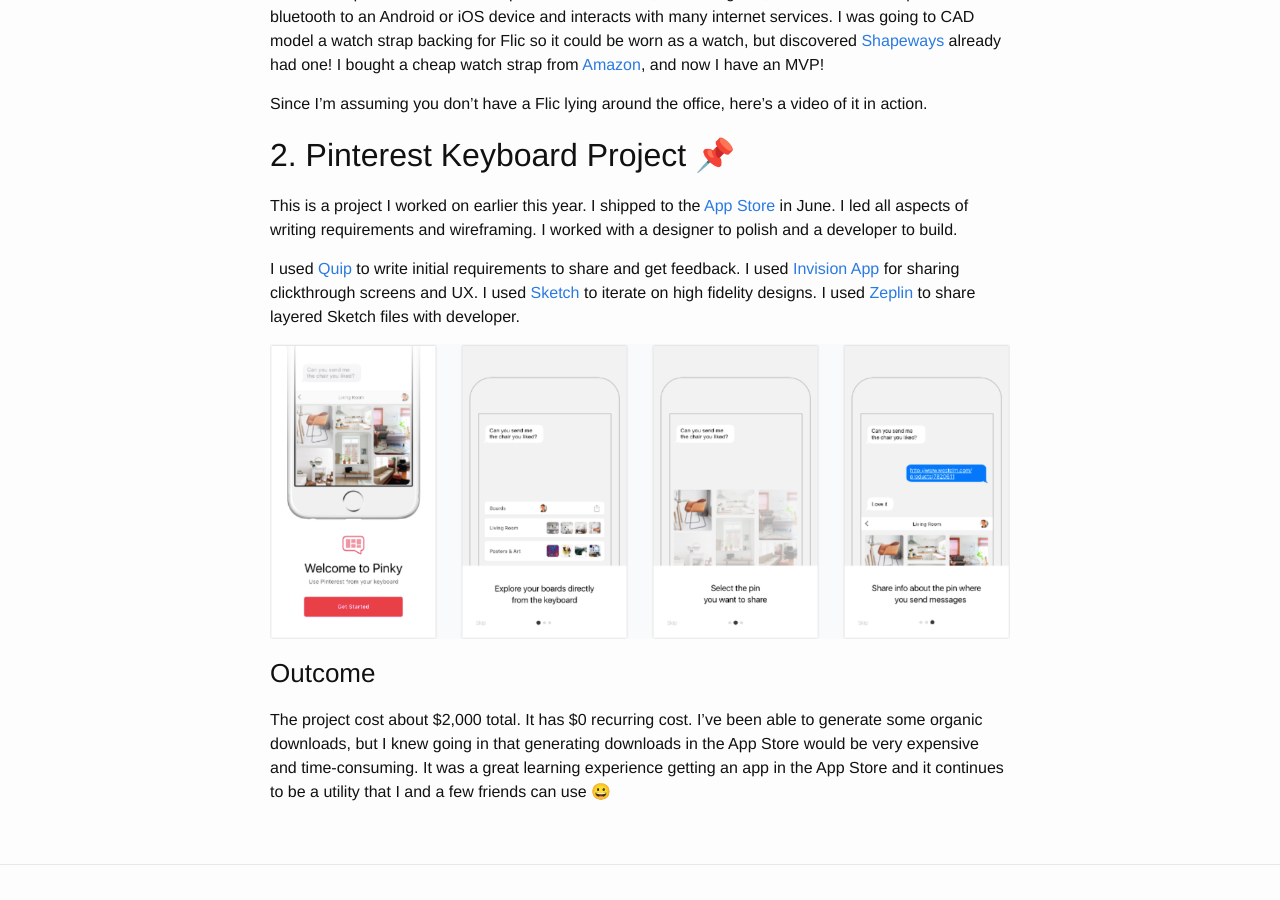
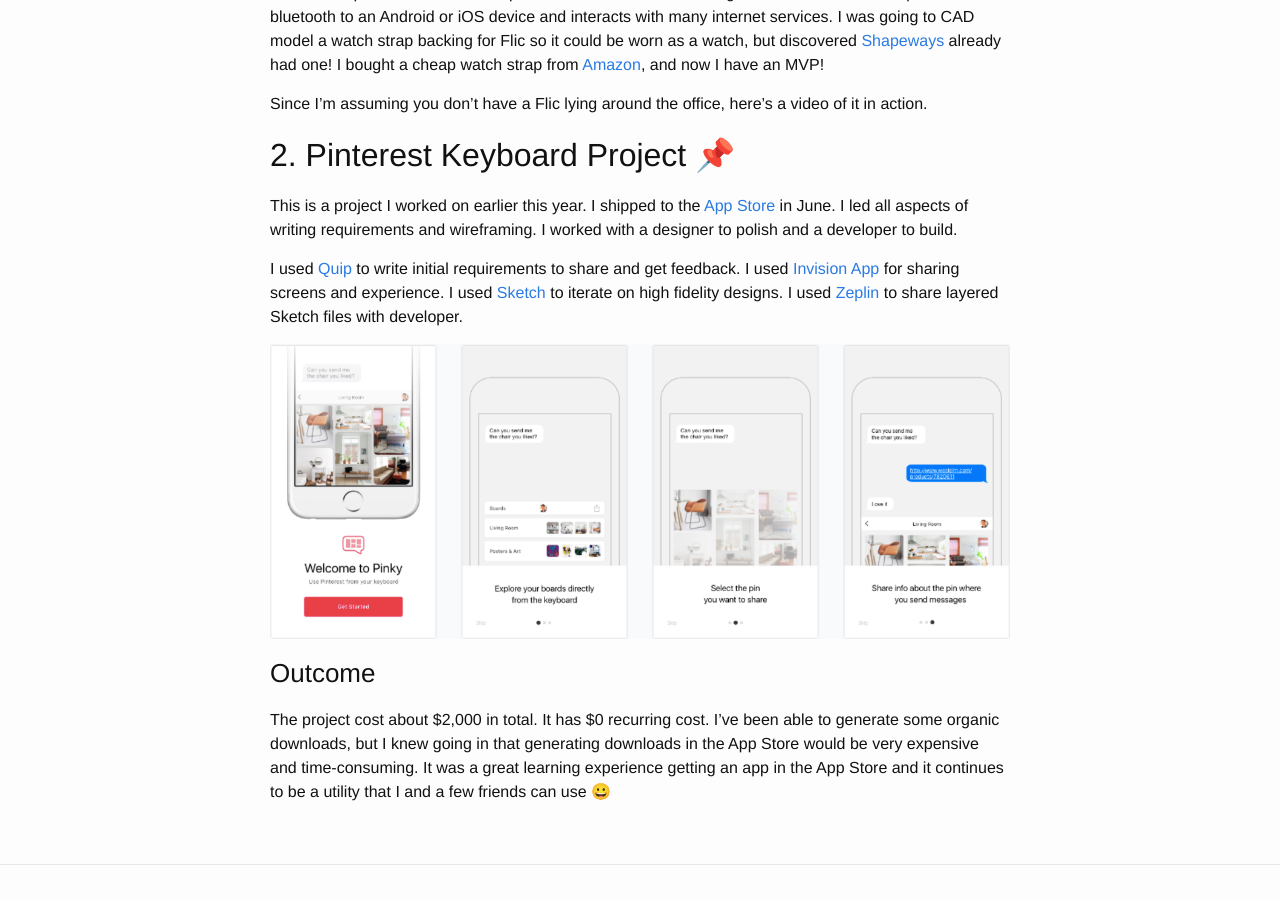
Before and after one commit to kftaylor/kftaylor.github.io, a Jekyll site: the page built from about.md, in a window 1280 px wide and 900 px high, scrolled down 513 px. Built offline with Jekyll 4.4.1, drawn with Linux system fonts in a browser that asks for light colours.

Commit message:
Update from Forestry.io - about.md

```diff
--- a/about.md
+++ b/about.md
@@ -22,10 +22,10 @@
 
 This is a project I worked on earlier this year. I shipped to the [App Store](http://pinkyapp.com){:target="_blank"} in June. I led all aspects of writing requirements and wireframing. I worked with a designer to polish and a developer to build.
 
-I used [Quip](https://quip.com/wBAaA8msyPoN){:target="_blank"} to write initial requirements to share and get feedback. I used [Invision App](https://invis.io/M957BYD8V){:target="_blank"} for sharing clickthrough screens and UX. I used [Sketch](https://sketch.cloud/s/RWOy/p/onboarding){:target="_blank"} to iterate on high fidelity designs. I used [Zeplin](https://scene.zeplin.io/project/56d88a9e32057a3d4cde4666){:target="_blank"} to share layered Sketch files with developer.
+I used [Quip](https://quip.com/wBAaA8msyPoN){:target="_blank"} to write initial requirements to share and get feedback. I used [Invision App](https://invis.io/M957BYD8V){:target="_blank"} for sharing screens and experience. I used [Sketch](https://sketch.cloud/s/RWOy/p/onboarding){:target="_blank"} to iterate on high fidelity designs. I used [Zeplin](https://scene.zeplin.io/project/56d88a9e32057a3d4cde4666){:target="_blank"} to share layered Sketch files with developer.
 
 ![]({{ site.baseurl }}/forestryio/images/Screenshot%202016-11-16%2023.36.55.png)
 
 ### Outcome
 
-The project cost about $2,000 total. It has $0 recurring cost. I've been able to generate some organic downloads, but I knew going in that generating downloads in the App Store would be very expensive and time-consuming. It was a great learning experience getting an app in the App Store and it continues to be a utility that I and a few friends can use 😀
+The project cost about $2,000 in total. It has $0 recurring cost. I've been able to generate some organic downloads, but I knew going in that generating downloads in the App Store would be very expensive and time-consuming. It was a great learning experience getting an app in the App Store and it continues to be a utility that I and a few friends can use 😀
```
